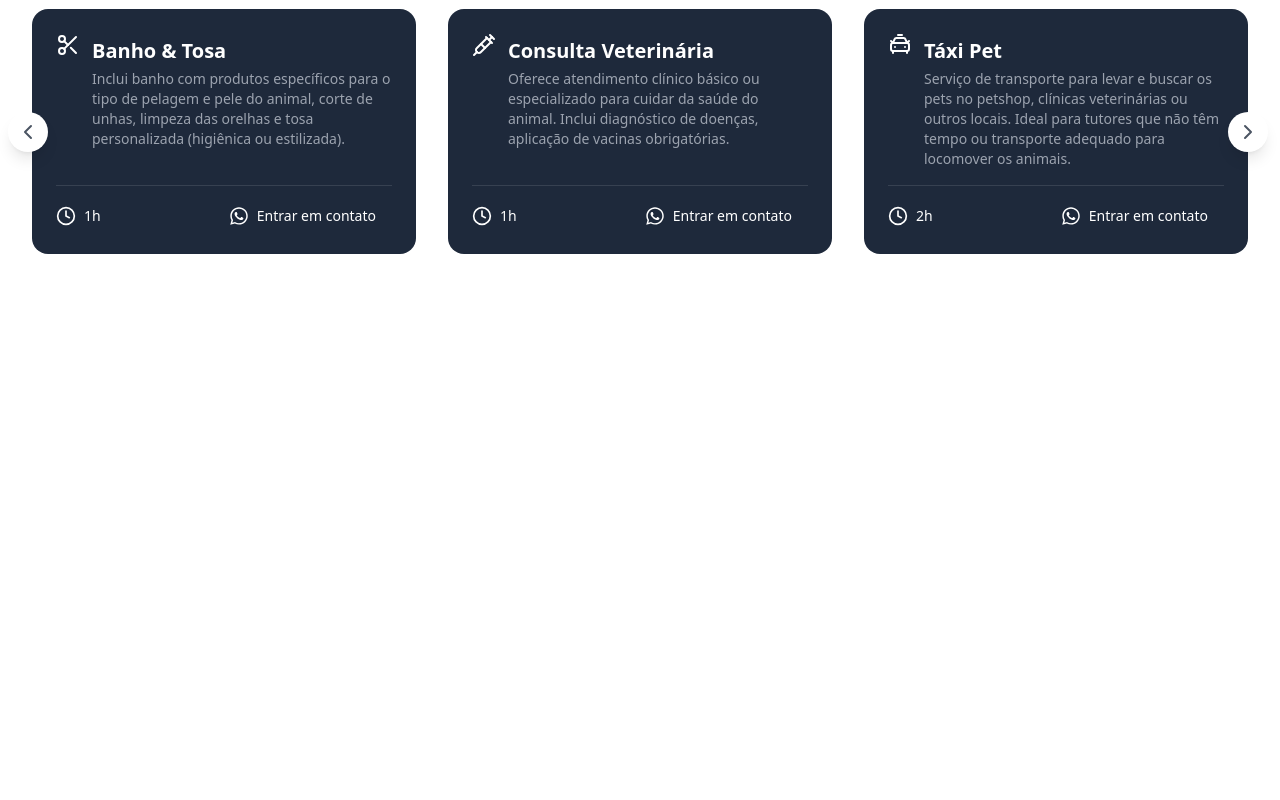
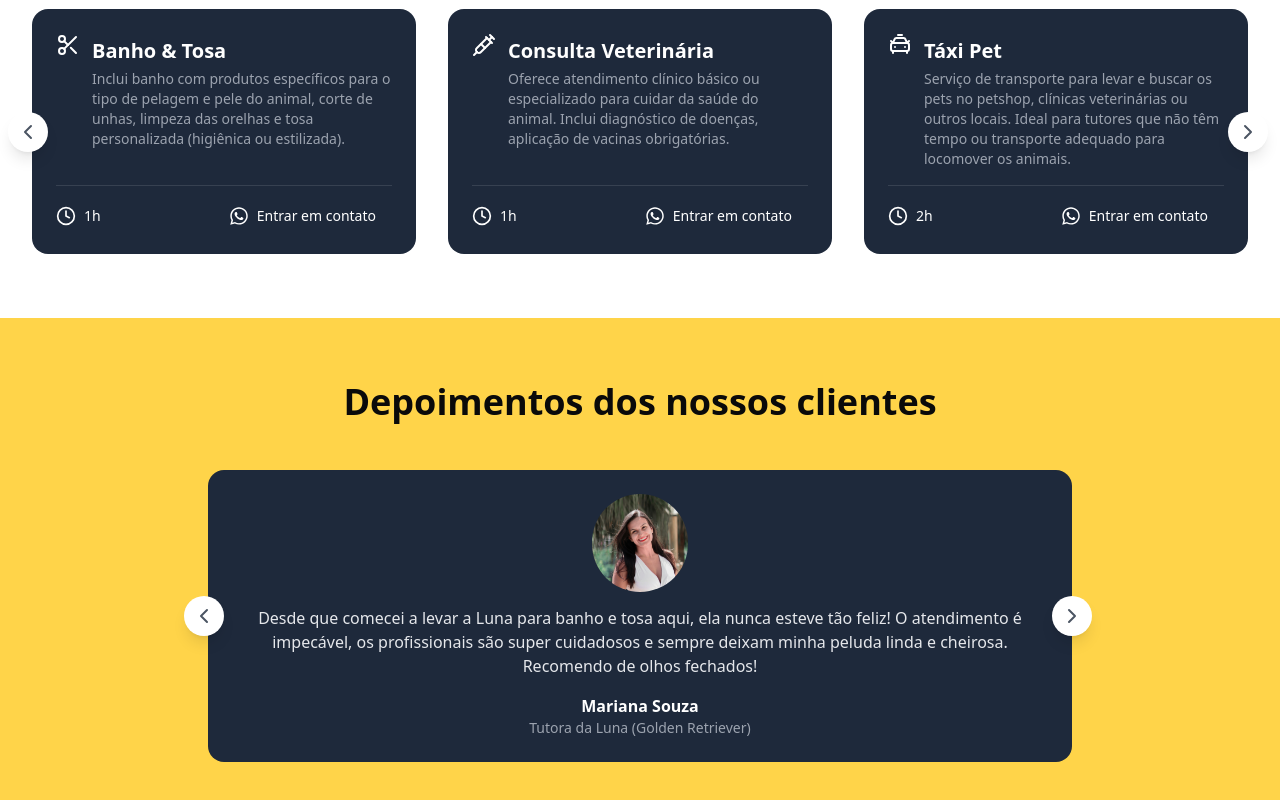
Before and after one commit to ArthurDias26/Petshop, a Next.js app: page / in a window 1280 px wide. Shown: the part 1195-1995 px from the top of the page. Before the commit the page ends 1513 px from the top, so only its background shows below. Built offline with nearby package versions, Linux system fonts and the light colour scheme.

Commit message:
testimonials update

```diff
--- /dev/null
+++ b/src/app/_components/Testimonials/index.tsx
@@ -0,0 +1,114 @@
+"use client"
+
+import useEmblaCarousel from 'embla-carousel-react'
+import { ChevronLeft, ChevronRight, Scissors, Syringe, CarTaxiFront, Hotel, Clock} from 'lucide-react'
+import tutor1 from '../../../../public/imagens/tutor1.png'
+import tutor2 from '../../../../public/imagens/tutor2.png'
+import Image from 'next/image'
+
+
+
+const testimonials = [
+    {
+      content:
+        "Desde que comecei a levar a Luna para banho e tosa aqui, ela nunca esteve tão feliz! O atendimento é impecável, os profissionais são super cuidadosos e sempre deixam minha peluda linda e cheirosa. Recomendo de olhos fechados!",
+      author: "Mariana Souza",
+      role: "Tutora da Luna (Golden Retriever)",
+      image: tutor2,
+    },
+    {
+      content:
+        "O serviço de hotel para pets foi uma experiência incrível! Precisei viajar e fiquei tranquilo sabendo que o Thor estava sendo bem cuidado. Recebi fotos e atualizações diárias, e ele voltou para casa super feliz! Sem dúvida, o melhor petshop da região.",
+      author: "Rafael",
+      role: "Tutor do Thor (Bulldog Francês)",
+      image: tutor1,
+    },
+    {
+      content: "Meus gatos nunca gostaram de sair de casa, mas o atendimento nesse petshop fez toda a diferença. A equipe é muito paciente e cuidadosa, e o serviço de banho especializado para felinos foi maravilhoso! Agora sei onde confiar o cuidado deles.",
+      author: "Camila fernandes",
+      role: "Tutora da Mel e do Max",
+      image: tutor2,
+    },
+  ]
+
+export default function Testimonials() {
+
+    const [emblaRef, emblaApi] = useEmblaCarousel({
+        loop: true
+      })
+
+      function scrolPrev(){
+        emblaApi?.scrollPrev()
+      }
+
+      function scrolNext(){
+        emblaApi?.scrollNext()
+      }
+
+  return (
+    <section className='bg-[#ffd449] py-16'>
+       <div className='container mx-auto px-4'>
+            <div>
+                <h2 className='text-4xl font-bold text-center mb-12 '>Depoimentos dos nossos clientes</h2>
+            </div>
+
+            <div className="relative max-w-4xl mx-auto">
+                <div className='overflow-hidden' ref={emblaRef}>
+                    <div className="flex">
+
+                        {testimonials.map((item, index) => (
+                            <div key={index} className='flex-[0_0_100%] min-w-0 px-4'>
+                                <article className='bg-[#1e293b] text-white rounded-2xl p-6 space-y-4 h-full flex flex-col'>
+                                    <div className="flex flex-col items-center text-center space-y-4">
+                                        <div className="relative w-24 h-24">
+                                            <Image
+                                             src={item.image}
+                                             alt={item.author}
+                                             sizes='96px'
+                                             className='object-cover rounded-full'
+                                            />
+                                        </div>
+
+                                        <p className='text-gray-200'>
+                                            {item.content}
+                                        </p>
+
+                                        <div>
+                                            <p className='font-bold'>
+                                                {item.author}
+                                            </p>
+
+                                            <p className='text-sm text-gray-400'>
+                                                {item.role}
+                                            </p>
+                                        </div>
+
+                                    </div>
+                                </article>
+                            </div>
+                        ))}
+
+                    </div>
+                </div>
+
+                <button
+                 onClick={scrolPrev}
+                 className='bg-white flex items-center justify-center rounded-full shadow-lg w-10 h-10 absolute left-3 -translate-y-1/2 -translate-x-1/2 top-1/2 z-10'
+                >
+                    <ChevronLeft className='w-6 h-6 text-gray-600'
+                    />
+                </button>
+
+                <button
+                 onClick={scrolNext}
+                 className='bg-white flex items-center justify-center rounded-full shadow-lg w-10 h-10 absolute -right-6 -translate-y-1/2 -translate-x-1/2 top-1/2 z-10'
+                >
+                    <ChevronRight className='w-6 h-6 text-gray-600'
+                    />
+                </button>
+
+            </div>
+       </div>
+    </section>
+  )
+}
--- a/src/app/page.tsx
+++ b/src/app/page.tsx
@@ -1,6 +1,7 @@
 import Hero from './_components/Hero'
 import About from './_components/About'
 import Services from './_components/Services'
+import Testimonials from './_components/Testimonials'
 
 export default function Home() {
   return (
@@ -8,6 +9,7 @@
       <Hero/>
       <About/>
       <Services/>
+      <Testimonials/>
     </main>
   )
 }
```
Also changed, not shown: public/imagens/tutor2.png (added).
